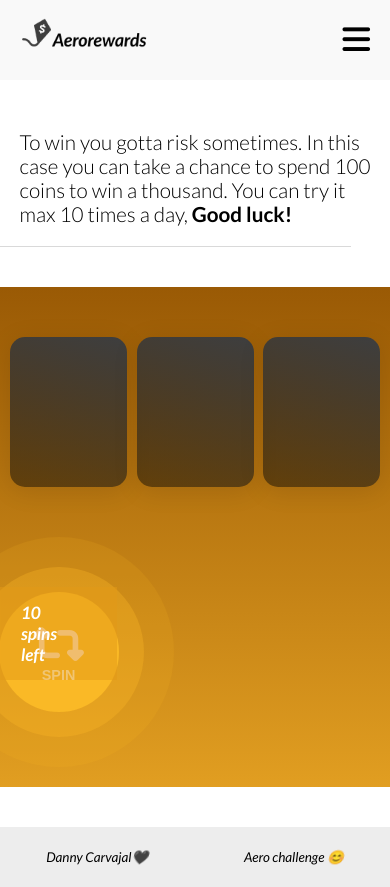
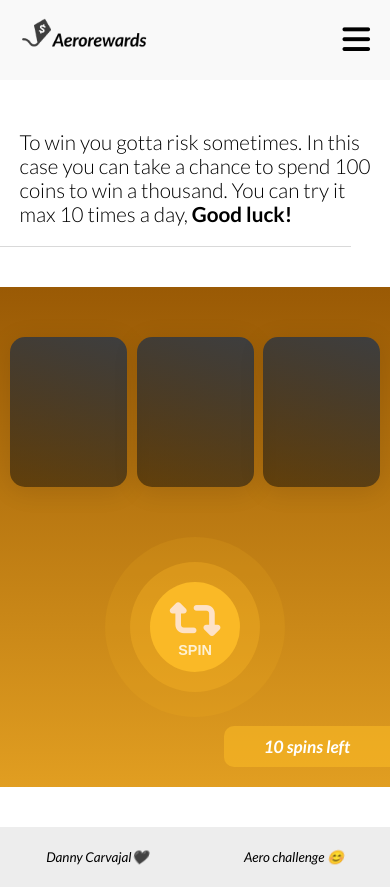
Before and after one commit to DannyCarvajal/aerorewards, a React (Create React App) app: page /aerorewards/game in a window 390 px wide. Built offline with nearby package versions, Linux system fonts and the light colour scheme; no server answers.

Commit message:
adding media queries and hover effect in gameSection and productSection

```diff
--- a/src/components/GameSection/SlotDescription/SpinButton/styled.js
+++ b/src/components/GameSection/SlotDescription/SpinButton/styled.js
@@ -8,23 +8,33 @@ const SpinIcon = styled.i.attrs({
 
 const ButtonLevel3 = styled.div`
 	background: rgba(250, 185, 38, 0.12);
-	width: 230px;
-	height: 230px;
+	width: 180px;
+	height: 180px;
 	border-radius: 50%;
 	display: flex;
 	justify-content: center;
 	align-items: center;
+
+	@media (min-width: 768px) {
+		width: 230px;
+		height: 230px;
+	}
 `;
 
 const ButtonLevel2 = styled.div`
 	background: rgba(250, 185, 38, 0.32);
-	width: 170px;
-	height: 170px;
+	width: 130px;
+	height: 130px;
 	border-radius: 50%;
 	margin: auto;
 	display: flex;
 	justify-content: center;
 	align-items: center;
+
+	@media (min-width: 768px) {
+		width: 170px;
+		height: 170px;
+	}
 `;
 
 const SpinButtonText = styled.h2`
@@ -36,8 +46,8 @@ const StyledSpinButton = styled.button`
 	background: #fab926;
 	border: none;
 	border-radius: 50%;
-	width: 120px;
-	height: 120px;
+	width: 90px;
+	height: 90px;
 	margin: auto;
 	cursor: pointer;
 
@@ -48,6 +58,11 @@ const StyledSpinButton = styled.button`
 	i {
 		font-size: 5rem;
 	}
+
+	@media (min-width: 768px) {
+		width: 120px;
+		height: 120px;
+	}
 `;
 
 export { SpinIcon, ButtonLevel3, ButtonLevel2, SpinButtonText, StyledSpinButton };
--- a/src/components/GameSection/SlotDescription/SpinsLeftIndicator/styled.js
+++ b/src/components/GameSection/SlotDescription/SpinsLeftIndicator/styled.js
@@ -1,8 +1,12 @@
 import styled from "styled-components";
 
 const SpinsLeftContainer = styled.div`
-	background: rgba(228, 154, 23, 0.5);
+	background: rgba(250, 185, 38, 0.6);
 	border-radius: 10px 0px 0px 10px;
+
+	@media (min-width: 768px) {
+		background: rgba(228, 154, 23, 0.5);
+	}
 `;
 
 const SpinsLeftText = styled.p`
--- a/src/components/GameSection/SlotDescription/styled.js
+++ b/src/components/GameSection/SlotDescription/styled.js
@@ -8,13 +8,25 @@ const StyledSlotDescription = styled.div`
 	justify-content: center;
 	align-items: center;
 	position: relative;
-	width: 30%;
+	width: 100%;
 
 	${SpinsLeftContainer} {
 		position: absolute;
-		top: 50px;
+		bottom: -50px;
 		right: 0;
-		padding: 15px 60px;
+		padding: 10px 40px;
+	}
+
+	@media (min-width: 768px) {
+		width: 30%;
+
+		${SpinsLeftContainer} {
+			position: absolute;
+			top: 50px;
+			bottom: unset;
+			right: 0;
+			padding: 15px 60px;
+		}
 	}
 `;
 
--- a/src/components/ProductsSection/ProductGrid/ProductCard/NormalCard/styled.js
+++ b/src/components/ProductsSection/ProductGrid/ProductCard/NormalCard/styled.js
@@ -88,6 +88,10 @@ const RedeemButton = styled.button`
 	bottom: 15px;
 	text-align: center;
 	cursor: ${({ canBuy }) => (canBuy ? "pointer" : "static")};
+
+	&:hover {
+		background: #18bbe8;
+	}
 `;
 
 export {
```
